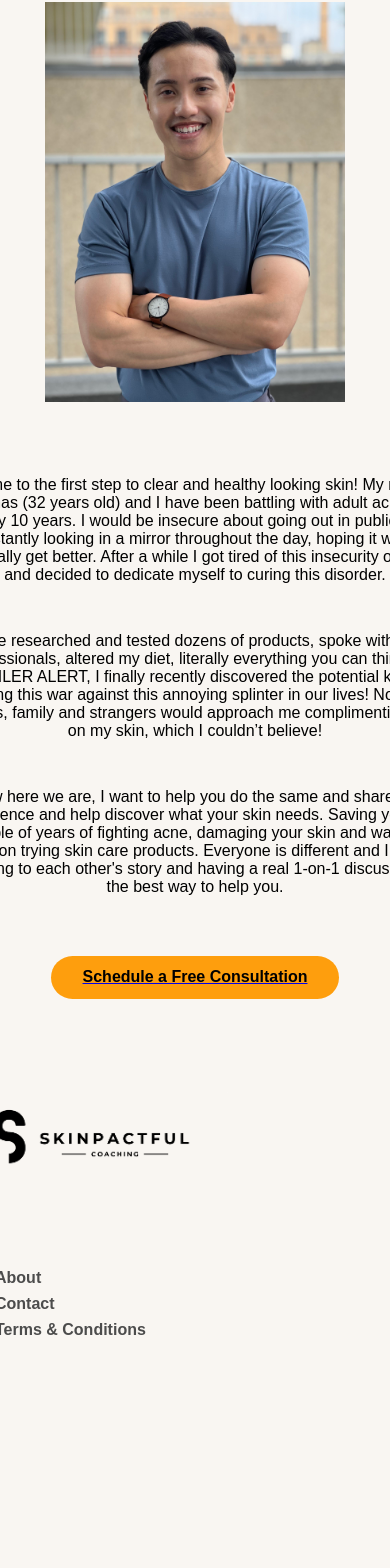
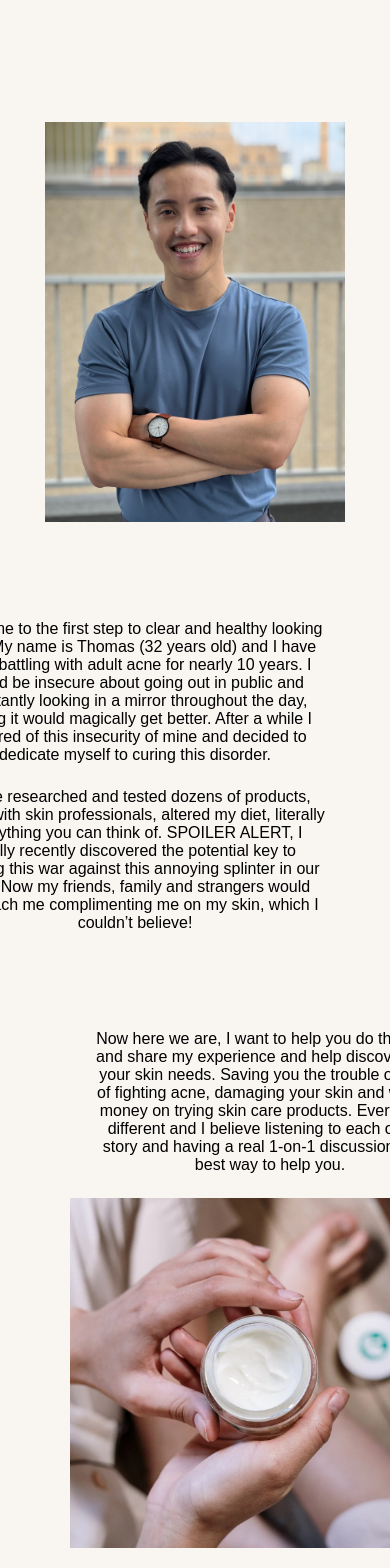
Before and after one commit to nguyen-jonathan/skinpactful, a React (Create React App) app: page /about in a window 390 px wide. Shown: the part 397-1965 px from the top of the page. Before the commit the page ends 1856 px from the top, so only its background shows below. Built offline with nearby package versions, Linux system fonts and the light colour scheme.

Commit message:
main about page

```diff
--- a/src/components/AboutPage/AboutPage.css
+++ b/src/components/AboutPage/AboutPage.css
@@ -10,8 +10,17 @@
   padding: 20px;
   font-size: clamp(2rem, 4vw, 4rem);
 }
+.aboutPage-content-container {
+  flex-wrap: wrap;
+  display: flex;
+  justify-content: center;
+}
 .aboutPage-section-container {
+  display: flex;
   padding-top: 50px;
+  flex-direction: column;
+  flex-basis: 50%;
+  flex-grow: 1;
 }
 .aboutPage-primary-text {
   display: flex;
@@ -24,20 +33,57 @@
   color: #000000;
   margin: 1.5rem 0rem;
 }
+.aboutPage-section-text-container,
 .aboutPage-section-image-container {
-  display: flex;
+  padding: 20px;
+  flex-basis: 50%;
+}
+.aboutPage-section-image-container2 {
+  padding-top: 120px;
   align-items: center;
-  justify-content: center;
+  order: 2;
 }
-.aboutPage-section-text-container {
-  justify-content: center;
-  display: flex;
+.aboutPage-section-image-container3 {
+  padding-left: 100px;
   align-items: center;
-  flex-direction: column;
+  order: 3;
+}
+.aboutPage-section-text-container1 {
+  order: 1;
+  padding-top: 70px;
+  padding-right: 120px;
+}
+.aboutPage-section-text-container4 {
+  order: 4;
   padding-top: 50px;
+  padding-left: 150px;
 }
 .aboutPage-secondary-button {
   align-items: center;
   display: flex;
   justify-content: center;
 }
+#creamImg {
+  max-width: 350px;
+  align-items: center;
+}
+#thomasAboutPage {
+  align-items: center;
+}
+@media (max-width: 800px) {
+  /* .aboutPage-content-container {
+    justify-content: center;
+  } */
+  .aboutPage-section-image-container2 {
+    order: 1;
+  }
+  .aboutPage-section-image-container3 {
+    order: 4;
+  }
+  .aboutPage-section-text-container1 {
+    order: 2;
+  }
+  .aboutPage-section-text-container4 {
+    order: 3;
+  }
+}
--- a/src/components/AboutPage/AboutPage.js
+++ b/src/components/AboutPage/AboutPage.js
@@ -3,6 +3,7 @@ import React from 'react';
 import NavigationBar from '../NavigationBar/NavigationBar';
 import Footer from '../Footer/Footer';
 import Profile from './thomasnguyen.jpg';
+import CreamStock from './creamStock.jpg';
 import {Link} from 'react-router-dom';
 import './AboutPage.css';
 
@@ -15,27 +16,39 @@ const AboutPage = () => {
       </div> */}
       <div className="aboutPage-section-container">
         <h1 className="primary-heading-aboutPage">About Thomas Nguyen</h1>
-        <div className="aboutPage-section-image-container">
-          <img id="thomasAboutPage" src={Profile} alt="" />
-        </div>
-        <div className="aboutPage-section-text-container">
+        <div className="aboutPage-content-container">
+          <div className="aboutPage-section-text-container1">
             <p className="aboutPage-primary-text">
-            Welcome to the first step to clear and healthy looking skin! My name
-            is Thomas (32 years old) and I have been battling with adult acne
-            for nearly 10 years. I would be insecure about going out in public
-            and constantly looking in a mirror throughout the day, hoping it
-            would magically get better. After a while I got tired of this
-            insecurity of mine and decided to dedicate myself to curing this
-            disorder.{' '}
+              Welcome to the first step to clear and healthy looking skin! My
+              name is Thomas (32 years old) and I have been battling with adult
+              acne for nearly 10 years. I would be insecure about going out in
+              public and constantly looking in a mirror throughout the day,
+              hoping it would magically get better. After a while I got tired of
+              this insecurity of mine and decided to dedicate myself to curing
+              this disorder.{' '}
             </p>
             <p className="aboutPage-primary-text">
               I have researched and tested dozens of products, spoke with skin
               professionals, altered my diet, literally everything you can think
               of. SPOILER ALERT, I finally recently discovered the potential key
-            to winning this war against this annoying splinter in our lives! Now
-            my friends, family and strangers would approach me complimenting me
-            on my skin, which I couldn’t believe!
+              to winning this war against this annoying splinter in our lives!
+              Now my friends, family and strangers would approach me
+              complimenting me on my skin, which I couldn’t believe!
             </p>
+          </div>
+          <div className="aboutPage-section-image-container3">
+            <img id="creamImg" src={CreamStock} alt="" />
+            <br />
+            <br />
+          </div>
+          <div className="aboutPage-section-image-container2">
+            <img id="thomasAboutPage" src={Profile} alt="" />
+          </div>
+          <br />
+          <br />
+          <br />
+          <br />
+          <div className="aboutPage-section-text-container4">
             <p className="aboutPage-primary-text">
               Now here we are, I want to help you do the same and share my
               experience and help discover what your skin needs. Saving you the
@@ -44,9 +57,10 @@ const AboutPage = () => {
               believe listening to each other's story and having a real 1-on-1
               discussion is the best way to help you.
             </p>
+          </div>
+        </div>
         <br />
         <br />
-        </div>
         <div className="aboutPage-secondary-button">
           <Link
             to="https://calendly.com/skinpactful/consultation"
--- a/src/components/App/App.css
+++ b/src/components/App/App.css
@@ -221,11 +221,30 @@ nav {
     max-width: 450px;
   }
   .home-banner-container,
-  .about-section-container,
-  .aboutPage-section-container {
+  .about-section-container {
     flex-direction: column-reverse;
     align-items: center;
-    justify-content: center;
+    /* justify-content: center; */
+    flex-basis: 100%;
+  }
+  .aboutPage-section-container {
+    flex-basis: 100%;
+  }
+  .aboutPage-section-text-container,
+  .aboutPage-section-image-container {
+    flex-basis: 100%;
+  }
+  .aboutPage-section-image-container2 {
+    order: 1;
+  }
+  .aboutPage-section-image-container3 {
+    order: 4;
+  }
+  .aboutPage-section-text-container1 {
+    order: 2;
+  }
+  .aboutPage-section-text-container4 {
+    order: 3;
   }
   .about-section-container {
     flex-direction: column;
@@ -272,20 +291,6 @@ nav {
   .about-section-image-container {
     margin-right: 0rem !important;
   }
-  .contact-form-container {
-    padding: 0.5rem !important;
-    flex-direction: column;
-    justify-content: center;
-    align-items: center;
-    border-radius: 1rem !important;
-  }
-  .contact-form-container input {
-    font-size: 1rem !important;
-    max-width: 100%;
-    padding: 0.5rem 1rem !important;
-    margin-bottom: 0.8rem !important;
-    text-align: center;
-  }
   .footer-wrapper {
     flex-direction: column;
   }
--- a/src/components/ContactPage/ContactPage.css
+++ b/src/components/ContactPage/ContactPage.css
@@ -11,3 +11,8 @@
 .contactPage-text {
   font-size: clamp(1rem, 3vw, 1.5rem);
 }
+.contactPage-image-section {
+  display: flex;
+  align-items: center;
+  justify-content: center;
+}
```
Also changed, not shown: src/components/AboutPage/creamStock.jpg (added). Lines whose indentation alone changed are shown as unchanged.
